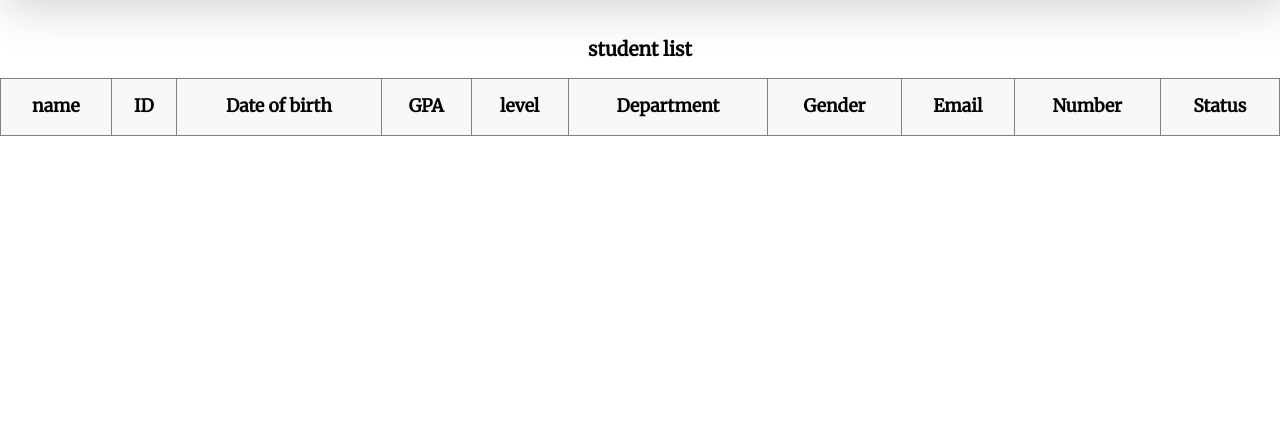
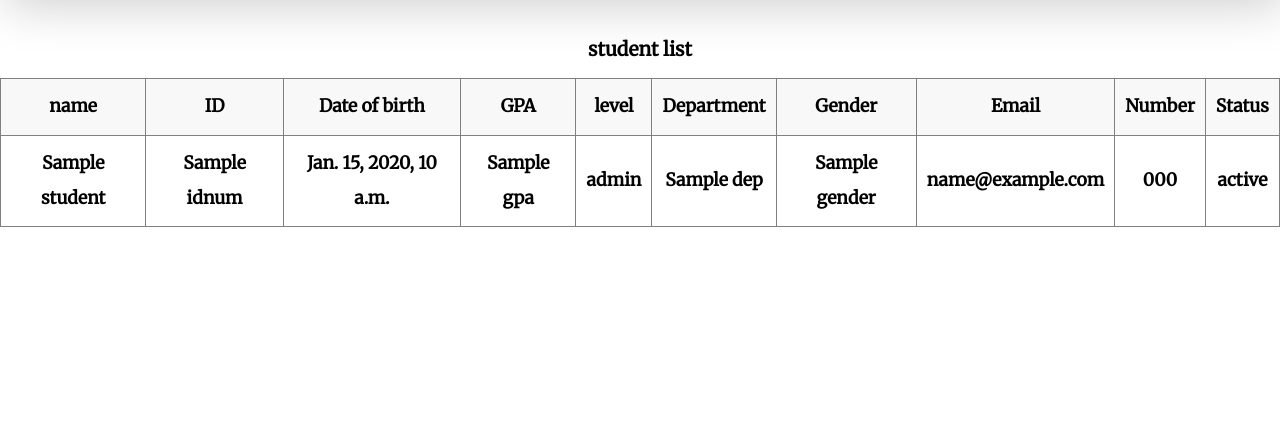
Before and after one commit to Dola1122/student_affairs_django, a Django app: template student_affairs_app/templates/html/student_list.html in a window 1280 px wide. Shown: the part 70-496 px from the top of the page. Run offline with Django 3.2, Linux system fonts and the light colour scheme; the template is opened without the code that fills it: most values are stand-ins (such as "Sample title", 1, 10 or a date in 2020); some web fonts are replaced.

Commit message:
ahmed younes updates

```diff
--- a/student_affairs_app/templates/html/student_list.html
+++ b/student_affairs_app/templates/html/student_list.html
@@ -53,7 +53,25 @@
             </tr>
         </thead>
         <tbody id="tableBodyList" class="tableList">
+            {% for student in students %}
+                    {% if student.status == 'active' or student.status == 'Active' %}
+{#                        <tr style="border-bottom: 1px solid #dddddd">#}
+                        <tr>
+                            <td>{{ student.name }}</td>
+                            <td>{{ student.IDnum }}</td>
+                            <td>{{ student.birthDate }}</td>
+                            <td>{{ student.gpa }}</td>
+                            <td>{{ student.level }}</td>
+                            <td>{{ student.dep }}</td>
+                            <td>{{ student.gender }}</td>
+                            <td>{{ student.email }}</td>
+                            <td>{{ student.mobile }}</td>
+                            <td>{{ student.status }}</td>
 
+
+                        </tr>
+                    {% endif %}
+                {% endfor %}
         </tbody>
     </table>
 </section>
@@ -70,8 +88,10 @@
     </section>
     </footer>
 
-    <script src="../js/navbar.js"></script>
-    <script src="../js/student_list.js"></script>
+    <!-- <script src="../js/navbar.js"></script>
+    <script src="../js/student_list.js"></script> -->
+
+    <script src="{% static 'js/navbar.js' %}"></script>
 </body>
 
 </html>
--- a/student_affairs_app/views.py
+++ b/student_affairs_app/views.py
@@ -116,8 +116,8 @@ def login_view(request):
 ####################  Ahmed Younes Start  ####################
 
 def student_list(request):
-  template = loader.get_template('html/student_list.html')
-  return HttpResponse(template.render())
+  students = Student.objects.all()
+  return render(request, 'html/student_list.html', {'students':students})
 
 ####################  Ahmed Younes End    ####################
 
```
